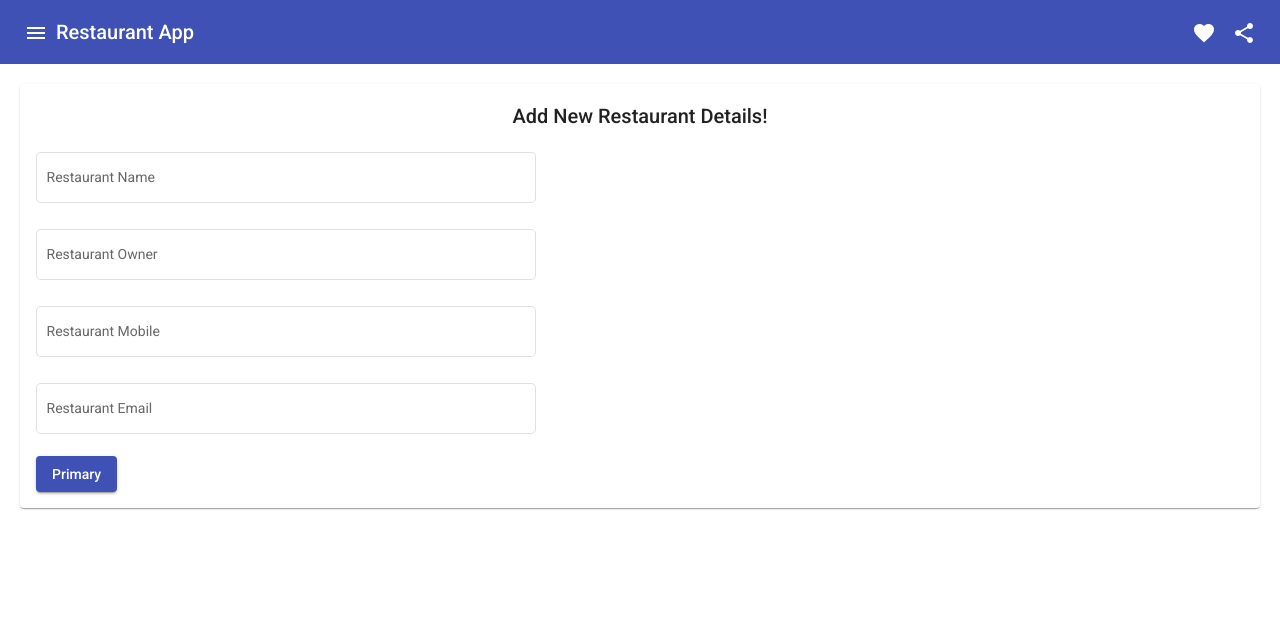
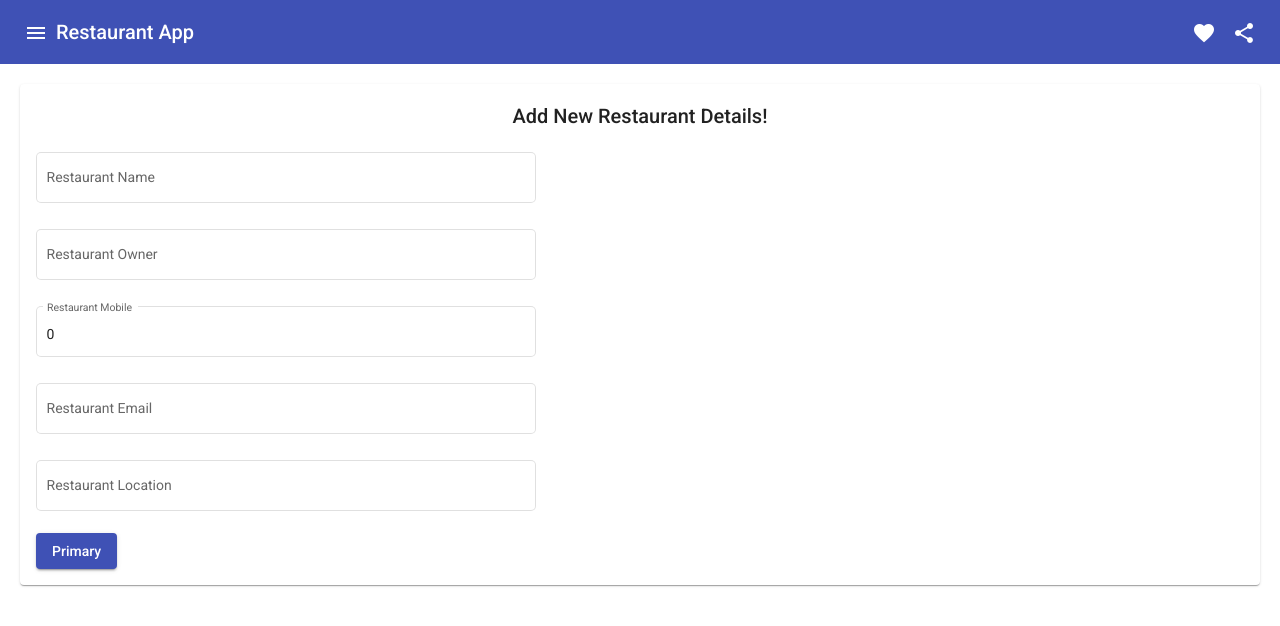
Before and after one commit to akhil888binoy/Restaurant_app, an Angular app: page /add-restaurant in a window 1280 px wide. Shown: the top 626 px of the page. Built offline with nearby package versions, Linux system fonts and the light colour scheme.

Commit message:
form in add restaurant binded using ngModel

```diff
--- a/src/app/add-restaurant/add-restaurant.component.html
+++ b/src/app/add-restaurant/add-restaurant.component.html
@@ -5,26 +5,36 @@
             <div>
                 <mat-form-field appearance="outline" class="form-elements">
                     <mat-label>Restaurant Name</mat-label>
-                    <input matInput placeholder=" Restaurant Name">
+                    <input matInput placeholder=" Restaurant Name" [(ngModel)]="restaurantRecords.name">
                 </mat-form-field>
             </div>
             <div>
                 <mat-form-field appearance="outline" class="form-elements">
                     <mat-label>Restaurant Owner</mat-label>
-                    <input matInput placeholder="  Name of Owner">
+                    <input matInput placeholder=" Name of Owner"
+                    [(ngModel)]="restaurantRecords.owner">
                 </mat-form-field>
 
             </div>
             <div>
                 <mat-form-field appearance="outline" class="form-elements">
                     <mat-label>Restaurant Mobile</mat-label>
-                    <input matInput placeholder="Mobile No">
+                    <input matInput placeholder="Mobile No"
+                    [(ngModel)]="restaurantRecords.mobile">
                 </mat-form-field>
             </div>
             <div>
                 <mat-form-field appearance="outline" class="form-elements">
                     <mat-label>Restaurant Email</mat-label>
-                    <input matInput placeholder=" Restaurant Email">
+                    <input matInput placeholder=" Restaurant Email"
+                    [(ngModel)]="restaurantRecords.email">
+                </mat-form-field>
+            </div>
+            <div>
+                <mat-form-field appearance="outline" class="form-elements">
+                    <mat-label>Restaurant Location</mat-label>
+                    <input matInput placeholder=" Restaurant Location"
+                    [(ngModel)]="restaurantRecords.location">
                 </mat-form-field>
             </div>
             <div>
--- a/src/app/add-restaurant/add-restaurant.component.ts
+++ b/src/app/add-restaurant/add-restaurant.component.ts
@@ -1,4 +1,5 @@
 import { Component, OnInit } from '@angular/core';
+import { Restaurant } from '../restaurant';
 
 @Component({
   selector: 'app-add-restaurant',
@@ -6,7 +7,15 @@ import { Component, OnInit } from '@angular/core';
   styleUrls: ['./add-restaurant.component.css']
 })
 export class AddRestaurantComponent implements OnInit {
+  restaurantRecords:Restaurant ={
+      id:0,
+      name:'',
+      owner:'',
+      mobile:0,
+      email:'',
+      location:''
 
+    }
   constructor() { }
 
   ngOnInit(): void {
--- a/src/app/app.module.ts
+++ b/src/app/app.module.ts
@@ -2,6 +2,7 @@ import { NgModule } from '@angular/core';
 import { BrowserModule } from '@angular/platform-browser';
 
 import { AppRoutingModule } from './app-routing.module';
+import {FormsModule } from '@angular/forms';
 import { AppComponent } from './app.component';
 import { BrowserAnimationsModule } from '@angular/platform-browser/animations';
 import {MatToolbarModule} from '@angular/material/toolbar';
@@ -34,7 +35,8 @@ import {MatCardModule} from '@angular/material/card';
     MatTableModule,
     MatFormFieldModule,
     MatInputModule,
-    MatCardModule
+    MatCardModule,
+    FormsModule
   ],
   providers: [],
   bootstrap: [AppComponent]
```
